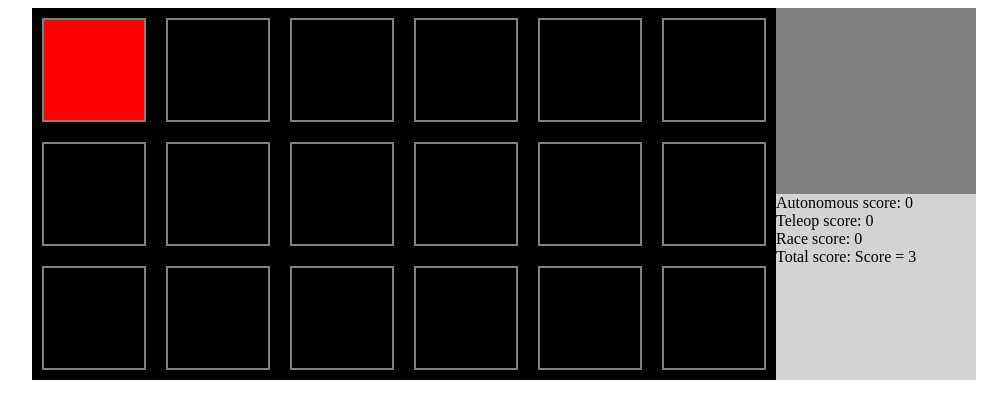
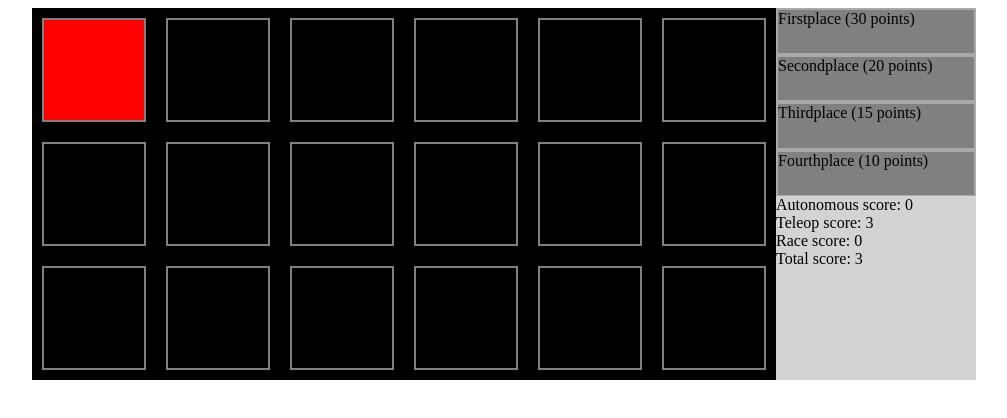
Before and after one commit to alexhenning/Logomotion-Score-Calculator, a plain HTML site: page main.html in a window 1280 px wide. Both pictures are taken after a click on the element 230 px from the left and 70 px from the top of the page. Shown: the whole page, without its empty margins (136-1143 px from the left). Drawn offline with nearby package versions, Linux system fonts and the light colour scheme.

Commit message:
Added race (with bug) and update scores to reflect the individual components.

```diff
--- a/main.html
+++ b/main.html
@@ -19,6 +19,14 @@
          display: block;
          float: left;
       }
+      .minibot {
+         text-position: center;
+         height: 23%;
+         border: 2px solid darkgray
+      }
+      .active {
+         background-color: green;
+      }
       #wrapper {
          max-width: 944px;
          margin: auto;
@@ -31,13 +39,13 @@
       #race {
          float: left;
          width: 200px;
-         height: 186px;
+         height: 188px;
          background-color: gray;
       }
       #scores {
          float: left;
          width: 200px;
-         height: 186px;
+         height: 184px;
          background-color: lightgray;
       }
     </style>
--- a/scoring.js
+++ b/scoring.js
@@ -32,6 +32,26 @@ Peg.prototype.dblClickHandler = function() {
     updateScore();
 }
 
+// Race
+var race;
+var RACE_SCORE = [30, 20, 15, 10];
+var RACE_POSITION = ["First", "Second", "Third", "Fourth"];
+function initRace() {
+    race = [false, false, false, false];
+    for (var i = 0; i < race.length; i++) {
+	var n = i;
+	var html = $("<div class='minibot'>");
+	html.appendTo($("#race"));
+	html.text(RACE_POSITION[n] + "place (" + RACE_SCORE[n] + " points)");
+	html.click(
+	    function() {
+		race[n] = !race[n];
+		html.toggleClass("active");
+		updateScore();
+	    });
+    }
+}
+
 //
 function getRow(parent) {
     return [new Peg(false, parent), new Peg(true, parent), new Peg(false, parent),
@@ -40,20 +60,25 @@ function getRow(parent) {
 
 //
 function updateScore() {
-    var score = 0;
+    var autonScore = 0, teleopScore = 0, raceScore = 0, score = 0;
     for (var row = 0; row < grid.length; row++) {
 	if (isLogo(grid[row][0], grid[row][1], grid[row][2])) {
-	    score += 2 * getScore(3-row, grid[row][0], grid[row][1], grid[row][2]);
+	    teleopScore += 2 * getScore(3-row, grid[row][0], grid[row][1], grid[row][2]);
 	} else {
-	    score += getScore(3-row, grid[row][0], grid[row][1], grid[row][2]);
+	    teleopScore += getScore(3-row, grid[row][0], grid[row][1], grid[row][2]);
 	}
 	if (isLogo(grid[row][3], grid[row][4], grid[row][5])) {
-	    score += 2 * getScore(3-row, grid[row][3], grid[row][4], grid[row][5]);
+	    teleopScore += 2 * getScore(3-row, grid[row][3], grid[row][4], grid[row][5]);
 	} else {
-	    score += getScore(3-row, grid[row][3], grid[row][4], grid[row][5]);
+	    teleopScore += getScore(3-row, grid[row][3], grid[row][4], grid[row][5]);
 	}
     }
-    $("#score").text("Score = "+score);
+    raceScore = getRaceScore();
+    score = autonScore + teleopScore + raceScore;
+    $("#auton-score").text(autonScore);
+    $("#teleop-score").text(teleopScore);
+    $("#race-score").text(raceScore);
+    $("#score").text(score);
 }
 function isLogo(p1, p2, p3) {
     return (p1.tube == TRIANGLE) && (p2.tube == CIRCLE) && (p3.tube == SQUARE);
@@ -67,7 +92,17 @@ function getScore(value, p1, p2, p3) {
     }
     return tubes * value;
 }
+function getRaceScore() {
+    var score = 0;
+    for (var i = 0; i < race.length; i++) {
+	if (race[i]) {
+	    score += RACE_SCORE[i];
+	}
+    }
+    return score;
+}
 
 function main() {
     grid = [getRow("#top"), getRow("#middle"), getRow("#bottom")];
+    initRace();
 }
```
